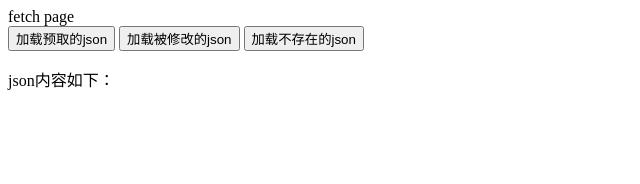
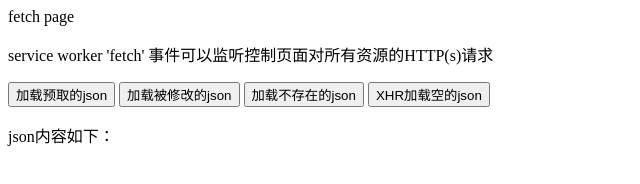
Before and after one commit to luoway/web-component-demo, a plain HTML site: page service-worker/fetch.html in a window 1280 px wide. Shown: the whole page, without its empty margins (0-640 px from the left). Drawn offline with Linux system fonts and the light colour scheme.

Commit message:
fetch xhr

```diff
--- a/service-worker/fetch.html
+++ b/service-worker/fetch.html
@@ -8,9 +8,11 @@
 </head>
 <body>
     <div>fetch page</div>
+    <p>service worker 'fetch' 事件可以监听控制页面对所有资源的HTTP(s)请求</p>
     <button onclick="fetchJSON(0)">加载预取的json</button>
     <button onclick="fetchJSON(1)">加载被修改的json</button>
     <button onclick="fetchJSON(2)">加载不存在的json</button>
+    <button onclick="xhrJSON()">XHR加载空的json</button>
     <div>
         <p>json内容如下：</p>
         <p id="json"></p>
@@ -31,6 +33,19 @@
                 document.querySelector('#json').textContent = JSON.stringify(json)
             })
         }
+
+        function xhrJSON(){
+            const xhr = new XMLHttpRequest()
+
+            xhr.onreadystatechange = ()=>{
+                if(xhr.readyState === 4){
+                    document.querySelector('#json').textContent = xhr.responseText
+                }
+            }
+
+            xhr.open('GET', 'empty.json')
+            xhr.send()
+        }
     </script>
 </body>
 </html>
--- a/service-worker/service-worker-fetch.js
+++ b/service-worker/service-worker-fetch.js
@@ -24,6 +24,8 @@ self.addEventListener('activate', (event) => {
 })
 
 self.addEventListener('fetch', (event) => {
+    console.log('service worker fetch: ', event.request.url);
+
     if(event.request.url.includes('sample.json')) {
         event.respondWith(
             caches.open(version).then(cache => {
```
